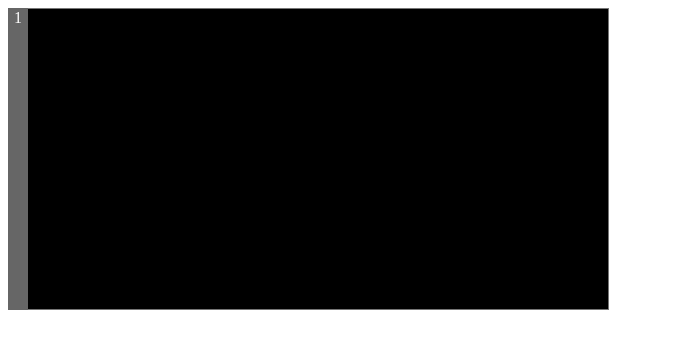
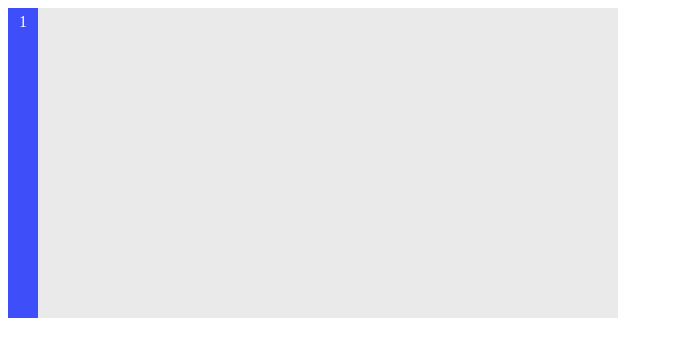
Before and after one commit to NightCatSama/textarea-line-number, a plain HTML site: page demo.html in a window 1280 px wide. Shown: the whole page, without its empty margins (0-673 px from the left). Drawn offline with Linux system fonts and the light colour scheme.

Commit message:
gh-pages

```diff
--- a/demo.html
+++ b/demo.html
@@ -6,23 +6,25 @@
 	<style>
 textarea {
   width: 600px;
-  background-color: #000;
+  background-color: #EAEAEA;
+  border:none;
   height: 300px;
-  padding: 0;
+  padding: 5px;
   overflow: auto;
-  color: #296E2F;
+  color: #666;
   font-size: 16px;
+  font-family: "微软雅黑"
 }
 </style>
 </head>
 <body>
 <textarea type="text" id="text" class="text"></textarea>
 <script src="./js/jquery-1.12.0.min.js"></script>
-<script src="./js/auto-rows-number.js"></script>
+<script src="./js/auto-line-number.js"></script>
 <script>
 	$("#text").setTextareaCount({
-		width: "20px",
-		bgColor: "#666",
+		width: "30px",
+		bgColor: "#3e4ef9",
 		color: "#FFF",
 		display: "inline-block"
 	});
--- a/js/auto-rows-number.js
+++ b/js/auto-line-number.js
@@ -19,7 +19,7 @@
 	    	"margin" : 0,
 	    	"padding" : 0,
 	    	"text-align": "center",
-	    	"font-family": "仿宋"
+	    	"font-family" : this.$element.css("font-family")
 	    });
 	    this.$wrap.css({
 	    	"padding" : ((this.$element.outerHeight() - this.$element.height())/2) + 'px 0',
@@ -31,7 +31,7 @@
 	    this.$element.css({
 	    	"white-space" : "pre",
 	    	"resize": "none",
-	    	"margin-left" : (parseInt(config.width) -  parseInt(this.$element.css("border-left-width"))) + 'px',
+	    	"padding-left" : (parseInt(config.width) -  parseInt(this.$element.css("border-left-width")) + parseInt(this.$element.css("padding-left"))) + 'px',
 	    	"width": (this.$element.width() - parseInt(config.width)) + 'px'
 	    });
 
```
Also changed, not shown: js/jquery-1.12.0.min.js, 1 other file.
